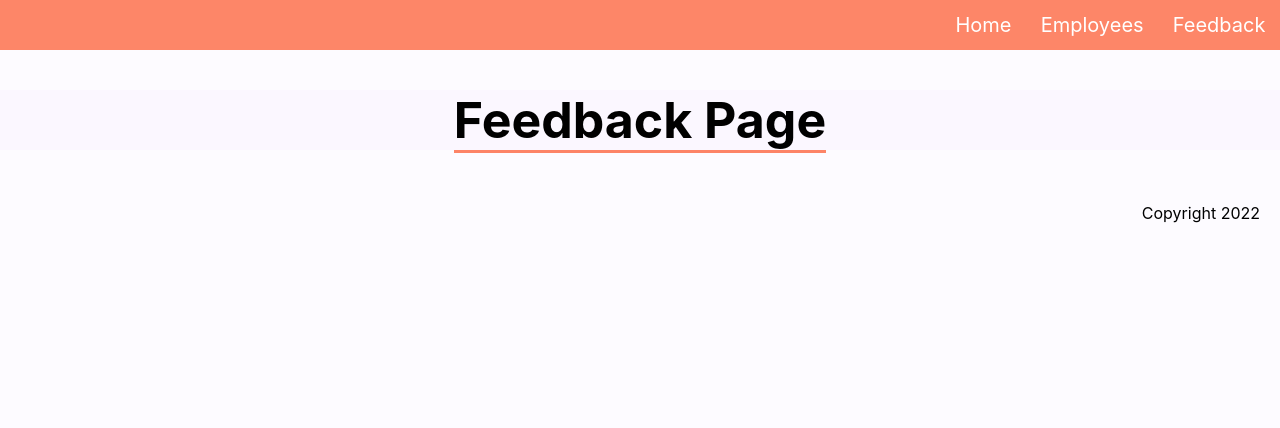
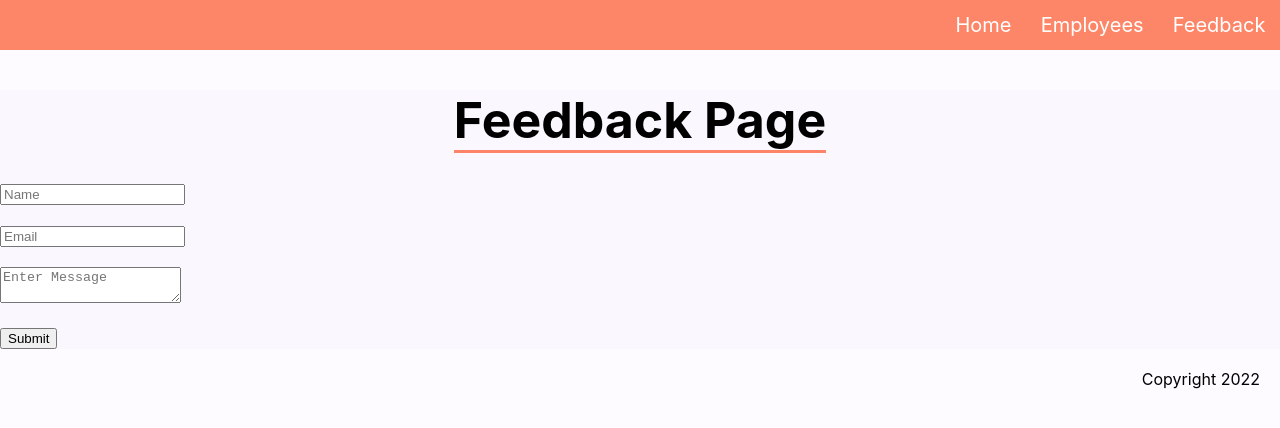
Before and after one commit to GegaLataria/optimo-task-next.js, a Next.js app: page /feedback in a window 1280 px wide. Shown: the top 428 px of the page. Built offline with nearby package versions, Linux system fonts and the light colour scheme.

Commit message:
implemented like button with functionality

```diff
--- a/pages/feedback/index.js
+++ b/pages/feedback/index.js
@@ -1,10 +1,57 @@
+import { useState } from "react";
 import styles from "../../styles/Employees.module.css";
 
 const Feedback = () => {
+  const [messages, setMessages] = useState(null);
+
+  const handleClick = (e) => {
+    e.preventDefault();
+    const form = document.forms[0];
+    if (form.name.value && form.email.value && form.message.value) {
+      setMessages("Feedback has been successfully sent");
+      form.name.value = "";
+      form.email.value = "";
+      form.message.value = "";
+    } else {
+      setMessages("Please complete all the required fields");
+    }
+  };
   return (
-    <h1 className={styles.header}>
-      <span className={styles.title}>Feedback Page</span>
-    </h1>
+    <div>
+      <h1 className={styles.header}>
+        <span className={styles.title}>Feedback Page</span>
+      </h1>
+      <form>
+        <input
+          className={styles.input}
+          type={"text"}
+          name="name"
+          placeholder="Name"
+          required
+          onChange={() => setMessages(null)}
+        ></input>
+        <br></br>
+        <input
+          className={styles.input}
+          type={"email"}
+          name="email"
+          placeholder="Email"
+          required
+          onChange={() => setMessages(null)}
+        ></input>
+        <br></br>
+        <textarea
+          placeholder="Enter Message"
+          className={styles.input}
+          required
+          name="message"
+          onChange={() => setMessages(null)}
+        ></textarea>
+        <br></br>
+        <input type={"submit"} onClick={handleClick}></input>
+      </form>
+      {messages ? <h3>{messages}</h3> : null}
+    </div>
   );
 };
 export default Feedback;
--- a/styles/Employees.module.css
+++ b/styles/Employees.module.css
@@ -48,6 +48,10 @@
     cursor: pointer;
 }
 
-.button:focus {
+.button:active {
     background-color: rgba(255, 68, 0, 0.8);
 }
+
+.input {
+    margin-bottom: 20px;
+}
```
Also changed, not shown: pages/employee/[id].js (+16 -1 lines).
